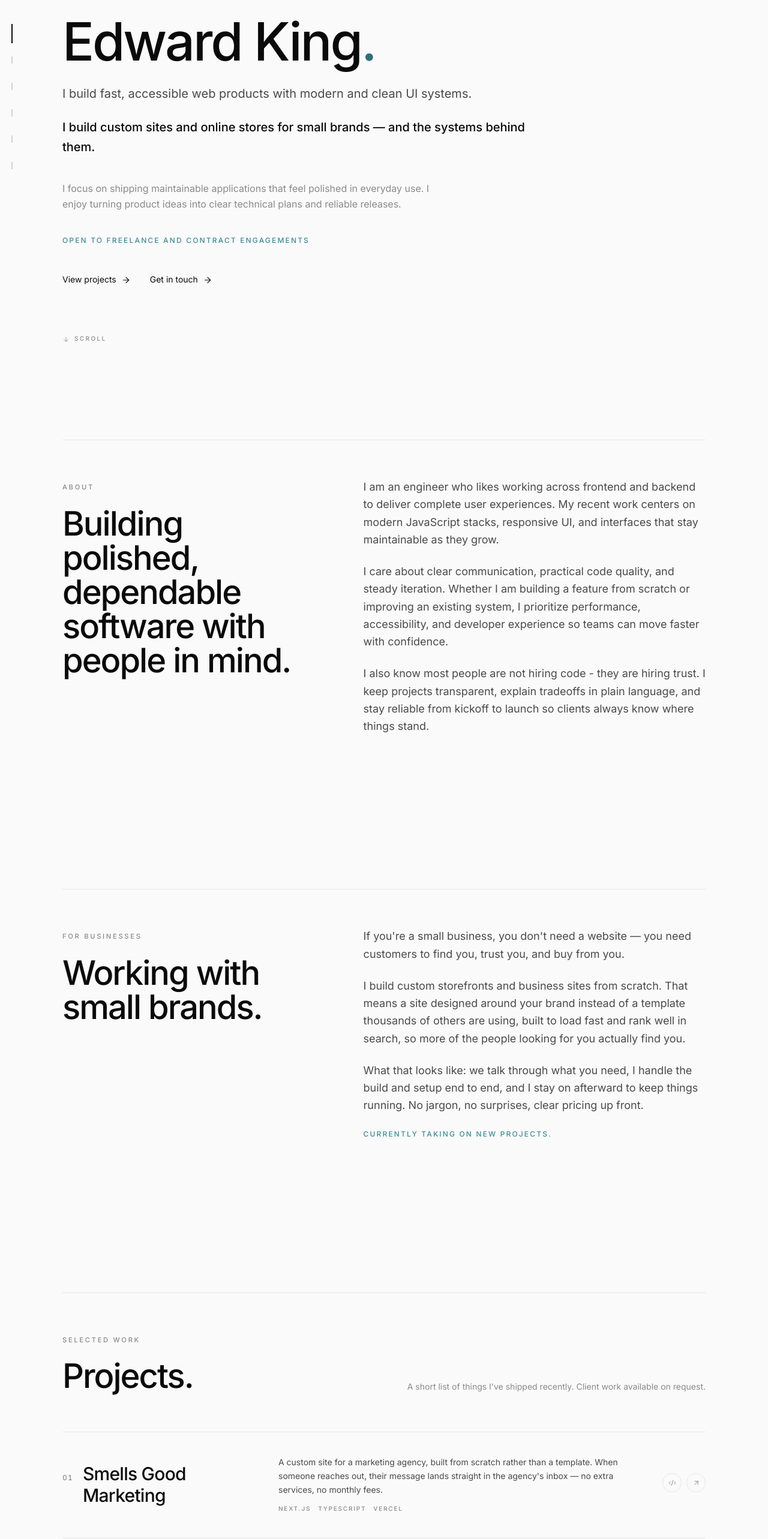
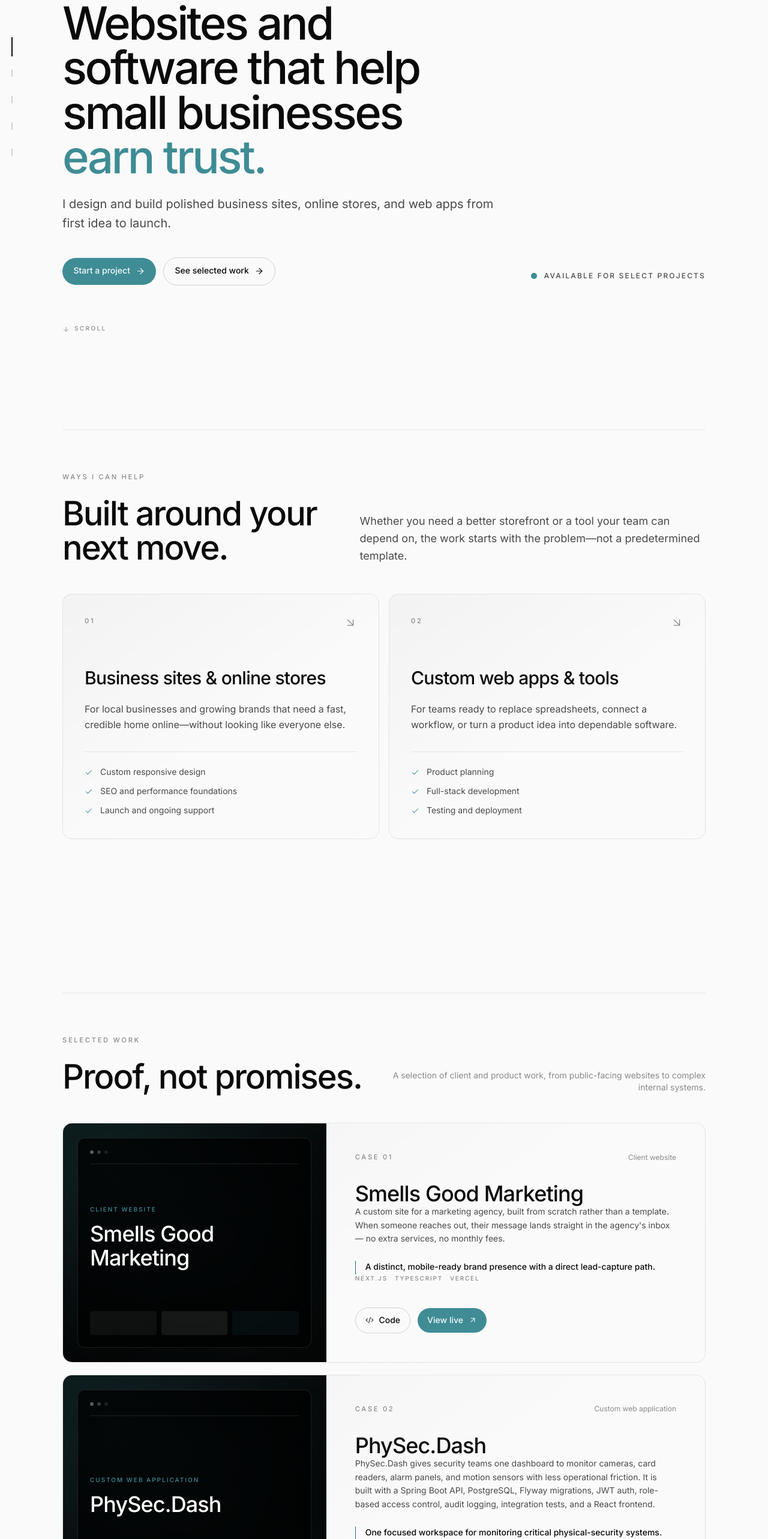
Before and after one commit to nextking12/portfolio_page, a SvelteKit app: page / in a window 1280 px wide. Shown: the part 234-2800 px from the top of the page at 60% size. Built offline with nearby package versions, Linux system fonts and the light colour scheme.

Commit message:
Improve portfolio client conversion

```diff
--- a/src/lib/components/Hero.svelte
+++ b/src/lib/components/Hero.svelte
@@ -8,61 +8,56 @@
 
 <section
 	id="home"
-	class="relative mx-auto flex min-h-[85vh] w-full max-w-6xl flex-col justify-center px-6 pb-24 pt-24 md:px-10 md:pb-32 md:pt-32"
+	class="relative mx-auto flex min-h-[88vh] w-full max-w-6xl flex-col justify-center px-6 pb-24 pt-20 md:px-10 md:pb-28 md:pt-28"
 >
-	<div class="space-y-10">
+	<div class="grid gap-12 lg:grid-cols-[1fr_auto] lg:items-end">
+		<div class="space-y-8">
 			<p use:reveal class="section-label">
-			{profile.role}
+				Independent designer &amp; {profile.role}
 			</p>
 
 			<div use:reveal={{ delay: 100 }} class="space-y-6">
 				<h1
-				class="max-w-4xl text-5xl font-medium leading-[1.02] tracking-[-0.035em] text-[var(--color-text)] sm:text-6xl md:text-7xl lg:text-[5.5rem]"
+					class="max-w-5xl text-5xl font-medium leading-[0.98] tracking-[-0.045em] text-[var(--color-text)] sm:text-6xl md:text-7xl lg:text-[4.75rem]"
 				>
-				{profile.name}<span class="text-[var(--color-accent)]">.</span>
+					Websites and software that help small businesses <span
+						class="text-[var(--color-accent-strong)]">earn trust.</span
+					>
 				</h1>
 				<p class="content-measure text-lg leading-relaxed text-[var(--color-text-soft)] md:text-xl">
-				{profile.tagline}
-			</p>
-			<p
-				class="content-measure text-lg font-medium leading-relaxed text-[var(--color-text)] md:text-xl"
-			>
 					{profile.heroLead}
 				</p>
 			</div>
 
-		<p
-			use:reveal={{ delay: 180 }}
-			class="content-measure text-base leading-relaxed text-[var(--color-muted)]"
-		>
-			{profile.intro}
-		</p>
-
-		<p
-			use:reveal={{ delay: 220 }}
-			class="text-xs font-medium uppercase tracking-[0.18em] text-[var(--color-accent-strong)]"
-		>
-			Open to freelance and contract engagements
-		</p>
-
-		<div
-			use:reveal={{ delay: 300 }}
-			class="flex flex-wrap items-center gap-x-8 gap-y-4 pt-2 text-sm"
-		>
-			<a href="#projects" class="link-arrow">
-				<span>View projects</span>
+			<div use:reveal={{ delay: 200 }} class="flex flex-wrap items-center gap-3 pt-2 text-sm">
+				<a href="#contact" class="button-primary">
+					<span>Start a project</span>
 					<ArrowRight size={16} strokeWidth={1.75} />
 				</a>
-			<a href="#contact" class="link-arrow">
-				<span>Get in touch</span>
+				<a href="#projects" class="button-secondary">
+					<span>See selected work</span>
 					<ArrowRight size={16} strokeWidth={1.75} />
 				</a>
 			</div>
 		</div>
 
+		<div use:reveal={{ delay: 260 }} class="flex items-center gap-3 lg:pb-2">
+			<span class="relative flex h-2.5 w-2.5">
+				<span
+					class="absolute inline-flex h-full w-full animate-ping rounded-full bg-[var(--color-accent)] opacity-40"
+				></span>
+				<span class="relative inline-flex h-2.5 w-2.5 rounded-full bg-[var(--color-accent-strong)]"
+				></span>
+			</span>
+			<p class="text-xs font-medium uppercase tracking-[0.18em] text-[var(--color-text-soft)]">
+				Available for select projects
+			</p>
+		</div>
+	</div>
+
 	<a
-		href="#about"
-		aria-label="Scroll to About"
+		href="#services"
+		aria-label="Scroll to services"
 		class="absolute bottom-8 left-6 hidden items-center gap-2 text-[10px] font-medium uppercase tracking-[0.24em] text-[var(--color-muted)] transition-colors hover:text-[var(--color-text)] md:left-10 md:inline-flex"
 	>
 		<ArrowDown size={12} strokeWidth={1.75} />
--- a/src/lib/components/Nav.svelte
+++ b/src/lib/components/Nav.svelte
@@ -43,7 +43,7 @@
 			href="#home"
 			class="text-sm font-medium tracking-tight text-[var(--color-text)] transition-colors hover:text-[var(--color-accent-strong)]"
 		>
-			EK<span class="text-[var(--color-muted)]">.</span>
+			Edward King<span class="text-[var(--color-accent)]">.</span>
 		</a>
 
 		<ul
@@ -67,6 +67,8 @@
 			{/each}
 		</ul>
 
+		<div class="ml-auto flex items-center gap-2 md:ml-0">
+			<a href="#contact" class="button-primary !px-3.5 !py-2 text-xs md:!hidden">Start a project</a>
 			<button
 				type="button"
 				onclick={toggleTheme}
@@ -79,22 +81,6 @@
 					<Moon size={15} strokeWidth={1.75} />
 				{/if}
 			</button>
+		</div>
 	</nav>
-
-	<!-- Mobile section links -->
-	<ul
-		class="no-scrollbar flex items-center justify-start gap-6 overflow-x-auto border-t border-[var(--color-line)] px-6 py-2 text-[10px] font-medium uppercase tracking-[0.18em] text-[var(--color-muted)] md:hidden"
-	>
-		{#each items as item (item.href)}
-			<li>
-				<a
-					href={item.href}
-					class="transition-colors hover:text-[var(--color-text)]"
-					class:!text-[var(--color-text)]={activeHref === item.href}
-				>
-					{item.label}
-				</a>
-			</li>
-		{/each}
-	</ul>
 </header>
--- a/src/lib/components/Projects.svelte
+++ b/src/lib/components/Projects.svelte
@@ -9,45 +9,72 @@
 <section id="projects" class="mx-auto w-full max-w-6xl px-6 py-24 md:px-10 md:py-32">
 	<div use:reveal class="hairline mb-16"></div>
 
-	<div use:reveal class="mb-16 flex flex-col gap-4 md:flex-row md:items-end md:justify-between">
+	<div use:reveal class="mb-12 flex flex-col gap-4 md:flex-row md:items-end md:justify-between">
 		<div class="space-y-6">
 			<p class="section-label">Selected Work</p>
-			<h2 class="section-heading max-w-xl">Projects.</h2>
+			<h2 class="section-heading max-w-xl">Proof, not promises.</h2>
 		</div>
 		<p class="content-measure text-sm text-[var(--color-muted)] md:max-w-xs md:text-right">
-			A short list of things I've shipped recently. Client work available on request.
+			A selection of client and product work, from public-facing websites to complex internal
+			systems.
 		</p>
 	</div>
 
-	<ul class="border-t border-[var(--color-line)]">
+	<ul class="grid gap-5">
 		{#each projects as project, index (project.title)}
-			<li use:reveal={{ delay: 60 * (index + 1) }} class="border-b border-[var(--color-line)]">
+			<li use:reveal={{ delay: 60 * (index + 1) }}>
 				<div
-					class="group relative grid grid-cols-1 gap-4 py-8 transition-colors md:grid-cols-[1fr_2fr_auto] md:items-center md:gap-8 md:py-10"
+					class="project-card group relative grid grid-cols-1 overflow-hidden rounded-2xl border border-[var(--color-line)] lg:grid-cols-[0.82fr_1.18fr]"
 				>
-					<!-- Hover teal wash -->
 					<div
-						class="pointer-events-none absolute inset-x-[-1rem] inset-y-0 -z-10 rounded-lg opacity-0 transition-opacity duration-300 group-hover:opacity-100"
-						style:background="linear-gradient(90deg, var(--color-accent-soft), transparent 70%)"
-					></div>
+						class="project-visual relative min-h-72 overflow-hidden border-b border-[var(--color-line)] p-6 lg:min-h-full lg:border-b-0 lg:border-r"
+					>
+						<div class="project-glow"></div>
+						<div
+							class="relative z-10 flex h-full min-h-60 flex-col justify-between rounded-xl border border-white/10 bg-black/75 p-5 shadow-2xl"
+						>
+							<div class="flex items-center gap-1.5 border-b border-white/10 pb-4">
+								<span class="h-1.5 w-1.5 rounded-full bg-white/35"></span>
+								<span class="h-1.5 w-1.5 rounded-full bg-white/20"></span>
+								<span class="h-1.5 w-1.5 rounded-full bg-white/10"></span>
+							</div>
+							<div>
+								<p
+									class="text-[10px] font-medium uppercase tracking-[0.2em] text-[var(--color-accent-strong)]"
+								>
+									{project.category}
+								</p>
+								<p class="mt-3 text-3xl font-medium tracking-tight text-white md:text-4xl">
+									{project.title}
+								</p>
+							</div>
+							<div class="grid grid-cols-3 gap-2">
+								<div class="h-10 rounded bg-white/5"></div>
+								<div class="h-10 rounded bg-white/8"></div>
+								<div class="h-10 rounded bg-[var(--color-accent-soft)]"></div>
+							</div>
+						</div>
+					</div>
 
-					<div class="flex items-baseline gap-4">
-						<span
-							class="text-xs font-medium tabular-nums tracking-widest text-[var(--color-muted)]"
-						>
-							{String(index + 1).padStart(2, '0')}
-						</span>
+					<div class="flex flex-col justify-between p-7 md:p-9 lg:p-12">
+						<div>
+							<div class="flex items-center justify-between gap-4">
+								<span class="section-label">Case {String(index + 1).padStart(2, '0')}</span>
+								<span class="text-xs text-[var(--color-muted)]">{project.category}</span>
+							</div>
 							<h3
-							class="text-2xl font-medium tracking-tight text-[var(--color-text)] transition-colors group-hover:text-[var(--color-accent-strong)] md:text-3xl"
+								class="mt-8 text-3xl font-medium tracking-tight text-[var(--color-text)] md:text-4xl"
 							>
 								{project.title}
 							</h3>
-					</div>
-
-					<div class="space-y-3 md:pl-4">
 							<p class="text-sm leading-relaxed text-[var(--color-text-soft)]">
 								{project.description}
 							</p>
+							<div class="mt-6 border-l border-[var(--color-accent)] pl-4">
+								<p class="text-sm font-medium leading-relaxed text-[var(--color-text)]">
+									{project.outcome}
+								</p>
+							</div>
 							<ul class="flex flex-wrap gap-x-3 gap-y-1">
 								{#each project.tags as tag (tag)}
 									<li
@@ -58,29 +85,16 @@
 								{/each}
 							</ul>
 						</div>
-
-					<div
-						class="flex items-center gap-3 text-[var(--color-muted)] md:flex-col md:items-end md:gap-2"
-					>
-						<div class="flex items-center gap-3 md:order-last md:flex-col md:items-end md:gap-1">
-							{#if !project.live}
-								<span
-									class="text-[10px] font-medium uppercase tracking-[0.18em] text-[var(--color-accent-strong)]"
-								>
-									Deploying soon
-								</span>
-							{/if}
-						</div>
-						<div class="flex items-center gap-2">
+						<div class="mt-10 flex items-center gap-3">
 							{#if project.repo}
 								<a
 									href={project.repo}
 									target="_blank"
 									rel="noopener noreferrer"
 									aria-label="{project.title} repository"
-									class="inline-flex h-8 w-8 items-center justify-center rounded-full border border-[var(--color-line)] transition-all duration-200 hover:border-[var(--color-accent)] hover:text-[var(--color-accent-strong)]"
+									class="button-secondary !px-4 !py-2.5"
 								>
-									<Code2 size={13} strokeWidth={1.75} />
+									<Code2 size={14} strokeWidth={1.75} /><span>Code</span>
 								</a>
 							{/if}
 							{#if project.live}
@@ -89,9 +103,9 @@
 									target="_blank"
 									rel="noopener noreferrer"
 									aria-label="{project.title} live site"
-									class="inline-flex h-8 w-8 items-center justify-center rounded-full border border-[var(--color-line)] transition-all duration-200 hover:border-[var(--color-accent)] hover:text-[var(--color-accent-strong)]"
+									class="button-primary !px-4 !py-2.5"
 								>
-									<ArrowUpRight size={13} strokeWidth={1.75} />
+									<span>View live</span><ArrowUpRight size={14} strokeWidth={1.75} />
 								</a>
 							{/if}
 						</div>
--- /dev/null
+++ b/src/lib/components/Services.svelte
@@ -0,0 +1,58 @@
+<script lang="ts">
+	import { ArrowDownRight, Check } from '@lucide/svelte';
+	import { reveal } from '$lib/actions/reveal';
+	import type { Service } from '$lib/data/site';
+
+	let { services } = $props<{ services: Service[] }>();
+</script>
+
+<section id="services" class="mx-auto w-full max-w-6xl px-6 py-24 md:px-10 md:py-32">
+	<div use:reveal class="hairline mb-16"></div>
+
+	<div use:reveal class="mb-12 grid gap-6 md:grid-cols-[0.9fr_1.1fr] md:items-end">
+		<div class="space-y-6">
+			<p class="section-label">Ways I can help</p>
+			<h2 class="section-heading">Built around your next move.</h2>
+		</div>
+		<p
+			class="content-measure text-base leading-relaxed text-[var(--color-text-soft)] md:justify-self-end md:text-lg"
+		>
+			Whether you need a better storefront or a tool your team can depend on, the work starts with
+			the problem—not a predetermined template.
+		</p>
+	</div>
+
+	<div class="grid gap-4 md:grid-cols-2">
+		{#each services as service, index (service.title)}
+			<article
+				use:reveal={{ delay: 80 * (index + 1) }}
+				class="service-card group relative overflow-hidden rounded-2xl border border-[var(--color-line)] p-7 md:p-9"
+			>
+				<div class="mb-16 flex items-start justify-between">
+					<span class="section-label">{service.number}</span>
+					<ArrowDownRight
+						class="text-[var(--color-muted)] transition-transform duration-300 group-hover:translate-x-1 group-hover:translate-y-1 group-hover:text-[var(--color-accent-strong)]"
+						size={22}
+						strokeWidth={1.5}
+					/>
+				</div>
+				<h3
+					class="max-w-md text-2xl font-medium tracking-tight text-[var(--color-text)] md:text-3xl"
+				>
+					{service.title}
+				</h3>
+				<p class="mt-5 max-w-lg text-sm leading-relaxed text-[var(--color-text-soft)] md:text-base">
+					{service.description}
+				</p>
+				<ul class="mt-8 space-y-3 border-t border-[var(--color-line)] pt-6">
+					{#each service.deliverables as item (item)}
+						<li class="flex items-center gap-3 text-sm text-[var(--color-text-soft)]">
+							<Check size={14} strokeWidth={1.75} class="text-[var(--color-accent-strong)]" />
+							{item}
+						</li>
+					{/each}
+				</ul>
+			</article>
+		{/each}
+	</div>
+</section>
--- a/src/lib/components/Skills.svelte
+++ b/src/lib/components/Skills.svelte
@@ -9,8 +9,8 @@
 	<div use:reveal class="hairline mb-16"></div>
 
 	<div use:reveal class="mb-16 space-y-6">
-		<p class="section-label">Toolkit</p>
-		<h2 class="section-heading max-w-xl">Skills &amp; stack.</h2>
+		<p class="section-label">A simple process</p>
+		<h2 class="section-heading max-w-2xl">A clear path from idea to launch.</h2>
 	</div>
 
 	<div
--- a/src/lib/data/site.ts
+++ b/src/lib/data/site.ts
@@ -12,9 +12,18 @@
 	about: string[];
 };
 
+export type Service = {
+	number: string;
+	title: string;
+	description: string;
+	deliverables: string[];
+};
+
 export type Project = {
 	title: string;
+	category: string;
 	description: string;
+	outcome: string;
 	tags: string[];
 	repo: string;
 	live: string;
@@ -42,28 +51,48 @@
 };
 
 export const navItems: NavItem[] = [
-	{ label: 'Home', href: '#home' },
+	{ label: 'Services', href: '#services' },
+	{ label: 'Work', href: '#projects' },
 	{ label: 'About', href: '#about' },
-	{ label: 'For Businesses', href: '#for-business' },
-	{ label: 'Projects', href: '#projects' },
-	{ label: 'Skills', href: '#skills' },
+	{ label: 'Process', href: '#skills' },
 	{ label: 'Contact', href: '#contact' }
 ];
 
 export const profile: Profile = {
 	name: 'Edward King',
 	role: 'Full-Stack Engineer',
-	tagline: 'I build fast, accessible web products with modern and clean UI systems.',
+	tagline: 'Websites and custom software that help small businesses earn trust and grow.',
 	heroLead:
-		'I build custom sites and online stores for small brands — and the systems behind them.',
+		'I design and build polished business sites, online stores, and web apps from first idea to launch.',
 	intro:
-		'I focus on shipping maintainable applications that feel polished in everyday use. I enjoy turning product ideas into clear technical plans and reliable releases.',
+		'You get one reliable partner for strategy, design, development, and the technical details behind the scenes.',
 	about: [
 		'I am an engineer who likes working across frontend and backend to deliver complete user experiences. My recent work centers on modern JavaScript stacks, responsive UI, and interfaces that stay maintainable as they grow.',
 		'I care about clear communication, practical code quality, and steady iteration. Whether I am building a feature from scratch or improving an existing system, I prioritize performance, accessibility, and developer experience so teams can move faster with confidence.',
 		'I also know most people are not hiring code - they are hiring trust. I keep projects transparent, explain tradeoffs in plain language, and stay reliable from kickoff to launch so clients always know where things stand.'
 	]
 };
+
+export const services: Service[] = [
+	{
+		number: '01',
+		title: 'Business sites & online stores',
+		description:
+			'For local businesses and growing brands that need a fast, credible home online—without looking like everyone else.',
+		deliverables: [
+			'Custom responsive design',
+			'SEO and performance foundations',
+			'Launch and ongoing support'
+		]
+	},
+	{
+		number: '02',
+		title: 'Custom web apps & tools',
+		description:
+			'For teams ready to replace spreadsheets, connect a workflow, or turn a product idea into dependable software.',
+		deliverables: ['Product planning', 'Full-stack development', 'Testing and deployment']
+	}
+];
 
 export const businessSection: BusinessSection = {
 	label: 'For businesses',
@@ -79,16 +108,20 @@
 export const projects: Project[] = [
 	{
 		title: 'Smells Good Marketing',
+		category: 'Client website',
 		description:
-			'A custom site for a marketing agency, built from scratch rather than a template. When someone reaches out, their message lands straight in the agency\'s inbox — no extra services, no monthly fees.',
+			"A custom site for a marketing agency, built from scratch rather than a template. When someone reaches out, their message lands straight in the agency's inbox — no extra services, no monthly fees.",
+		outcome: 'A distinct, mobile-ready brand presence with a direct lead-capture path.',
 		tags: ['Next.js', 'TypeScript', 'Vercel'],
 		repo: 'https://github.com/nextking12/smells_good',
 		live: 'https://www.smellsgoodmktg.com'
 	},
 	{
 		title: 'PhySec.Dash',
+		category: 'Custom web application',
 		description:
 			'PhySec.Dash gives security teams one dashboard to monitor cameras, card readers, alarm panels, and motion sensors with less operational friction. It is built with a Spring Boot API, PostgreSQL, Flyway migrations, JWT auth, role-based access control, audit logging, integration tests, and a React frontend.',
+		outcome: 'One focused workspace for monitoring critical physical-security systems.',
 
 		tags: ['Java', 'Spring Boot', 'React', 'TypeScript', 'PostgreSQL'],
 		repo: 'https://github.com/nextking12/physec-dashboard',
@@ -96,8 +129,10 @@
 	},
 	{
 		title: 'PhySec.Learn',
+		category: 'Training platform',
 		description:
 			"PhySec.Learn helps teams onboard faster with a no-login training experience for physical access control. Course content lives in Postgres with Prisma, while lesson progress stays private in each visitor's browser.",
+		outcome: 'Faster onboarding with a private, no-login learning experience.',
 		tags: ['Next.js', 'PostgreSQL', 'Neon'],
 		repo: 'https://github.com/nextking12/open_acs',
 		live: 'https://open-acs.vercel.app/'
@@ -113,9 +148,15 @@
 ];
 
 export const skillGroups: SkillGroup[] = [
-	{ title: 'Frontend', items: ['React', 'TypeScript', 'Tailwind CSS'] },
-	{ title: 'Backend', items: ['Java', 'Spring Boot', 'PostgreSQL', 'REST'] },
-	{ title: 'Workflow', items: ['GitHub Actions', 'Playwright', 'Vitest', 'Vercel'] }
+	{ title: 'Discover', items: ['Goals & audience', 'Scope & priorities', 'Clear project plan'] },
+	{
+		title: 'Design & build',
+		items: ['Frequent previews', 'Responsive development', 'Plain-language updates']
+	},
+	{
+		title: 'Launch & support',
+		items: ['Quality checks', 'Confident handoff', 'Ongoing improvements']
+	}
 ];
 
 export const socials: SocialLink[] = [
--- a/src/routes/+page.svelte
+++ b/src/routes/+page.svelte
@@ -3,20 +3,13 @@
 	import About from '$lib/components/About.svelte';
 	import Contact from '$lib/components/Contact.svelte';
 	import Footer from '$lib/components/Footer.svelte';
-	import ForBusiness from '$lib/components/ForBusiness.svelte';
 	import Hero from '$lib/components/Hero.svelte';
 	import Nav from '$lib/components/Nav.svelte';
 	import Projects from '$lib/components/Projects.svelte';
 	import ScrollRail from '$lib/components/ScrollRail.svelte';
 	import Skills from '$lib/components/Skills.svelte';
-	import {
-		businessSection,
-		navItems,
-		profile,
-		projects,
-		skillGroups,
-		socials
-	} from '$lib/data/site';
+	import Services from '$lib/components/Services.svelte';
+	import { navItems, profile, projects, services, skillGroups, socials } from '$lib/data/site';
 
 	type Theme = 'light' | 'dark';
 	let theme = $state<Theme>('dark');
@@ -52,9 +45,9 @@
 
 	<main>
 		<Hero {profile} />
+		<Services {services} />
+		<Projects {projects} />
 		<About about={profile.about} />
-		<ForBusiness section={businessSection} />
-		<Projects {projects} />
 		<Skills groups={skillGroups} />
 		<Contact links={socials} />
 	</main>
--- a/src/routes/layout.css
+++ b/src/routes/layout.css
@@ -120,6 +120,73 @@
 	transform: translateX(4px);
 }
 
+.button-primary,
+.button-secondary {
+	display: inline-flex;
+	align-items: center;
+	justify-content: center;
+	gap: 0.55rem;
+	border-radius: 999px;
+	padding: 0.8rem 1.15rem;
+	font-size: 0.875rem;
+	font-weight: 500;
+	transition: all 220ms ease;
+}
+
+.button-primary {
+	background: var(--color-accent-strong);
+	color: var(--color-on-accent);
+}
+
+.button-primary:hover {
+	background: var(--color-text);
+	transform: translateY(-1px);
+}
+
+.button-secondary {
+	border: 1px solid var(--color-line-strong);
+	color: var(--color-text);
+}
+
+.button-secondary:hover {
+	border-color: var(--color-accent);
+	background: var(--color-accent-soft);
+}
+
+.service-card,
+.project-card,
+.contact-panel {
+	background:
+		linear-gradient(145deg, color-mix(in srgb, var(--color-text) 3%, transparent), transparent 55%),
+		var(--color-bg);
+}
+
+.service-card {
+	transition:
+		border-color 260ms ease,
+		transform 260ms ease,
+		background-color 260ms ease;
+}
+
+.service-card:hover {
+	border-color: var(--color-line-strong);
+	transform: translateY(-3px);
+}
+
+.project-visual {
+	background:
+		radial-gradient(circle at 15% 20%, var(--color-accent-soft), transparent 40%),
+		linear-gradient(145deg, #0d1719, #050505 65%);
+}
+
+.project-glow {
+	position: absolute;
+	inset: 15% 10%;
+	background: var(--color-accent);
+	filter: blur(70px);
+	opacity: 0.16;
+}
+
 *:focus-visible {
 	outline: none;
 	box-shadow: var(--shadow-focus);
```
Also changed, not shown: src/lib/components/Contact.svelte (+15 -7 lines), src/routes/+layout.svelte (+6 -6 lines). Lines whose indentation alone changed are shown as unchanged.
